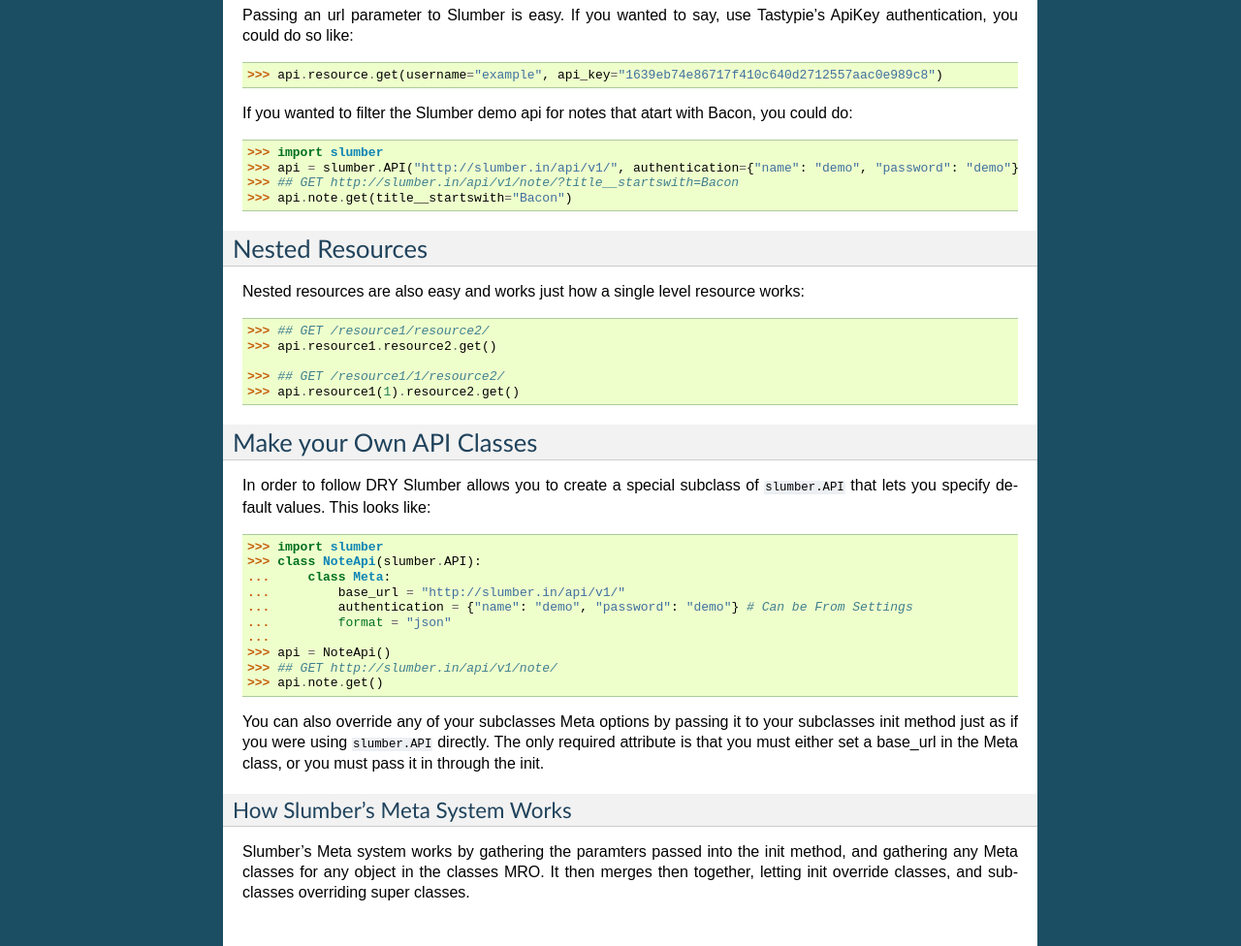
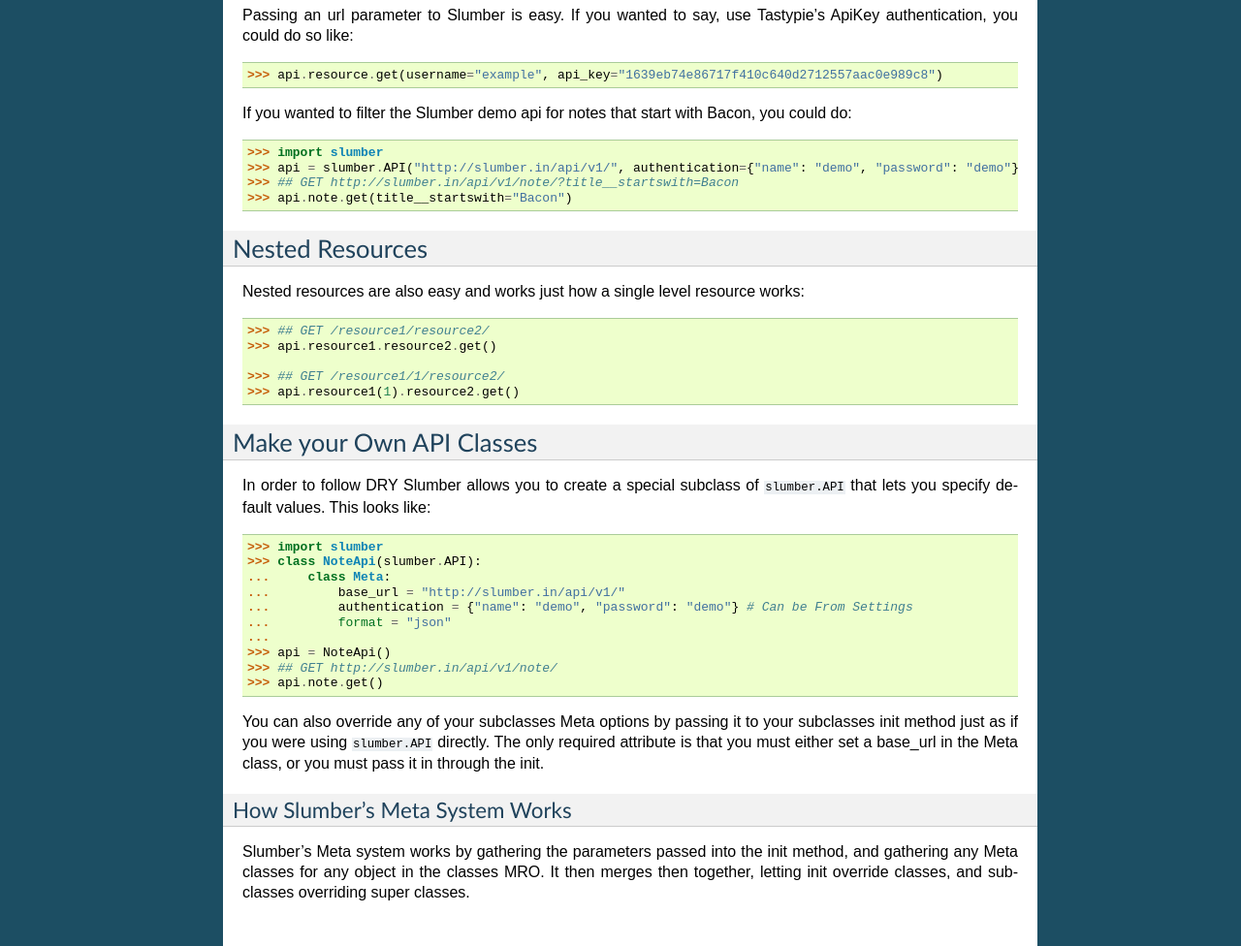
Before and after one commit to samgiles/slumber, a Sphinx documentation site: the page built from docs/tutorial.rst, in a window 1280 px wide and 1400 px high, scrolled down 500 px. Shown: the part 360-1336 px from the top of the window at 97% size. Built offline with Sphinx 7.4.7, drawn with Linux system fonts in a browser that asks for light colours; some of the changed text lies outside the part shown.

Commit message:
Documentation typos.

```diff
--- a/docs/howitworks.rst
+++ b/docs/howitworks.rst
@@ -33,7 +33,7 @@
 
 The other part of an url that Slumber translates is kwargs to ``get()``, ``post()``,
 ``put()``, ``delete()`` into query string params. This again is a fairly simple
-operation which then get's added to the end of the url.
+operation which then gets added to the end of the url.
 
 The Final portion of Slumber's Python to HTTP is that the first arg passed to
 each of the HTTP functions is serialized, and then passed into the HTTP request
--- a/docs/tutorial.rst
+++ b/docs/tutorial.rst
@@ -56,7 +56,7 @@
 
     >>> api.resource.get(username="example", api_key="1639eb74e86717f410c640d2712557aac0e989c8")
 
-If you wanted to filter the Slumber demo api for notes that atart with Bacon, you could do::
+If you wanted to filter the Slumber demo api for notes that start with Bacon, you could do::
 
     >>> import slumber
     >>> api = slumber.API("http://slumber.in/api/v1/", authentication={"name": "demo", "password": "demo"})
@@ -101,6 +101,6 @@
 How Slumber's Meta System Works
 -------------------------------
 
-Slumber's Meta system works by gathering the paramters passed into the init method,
+Slumber's Meta system works by gathering the parameters passed into the init method,
 and gathering any Meta classes for any object in the classes MRO. It then merges
 then together, letting init override classes, and subclasses overriding super classes.
```
Also changed, not shown: other parts of docs/tutorial.rst (+1 -1 lines).
